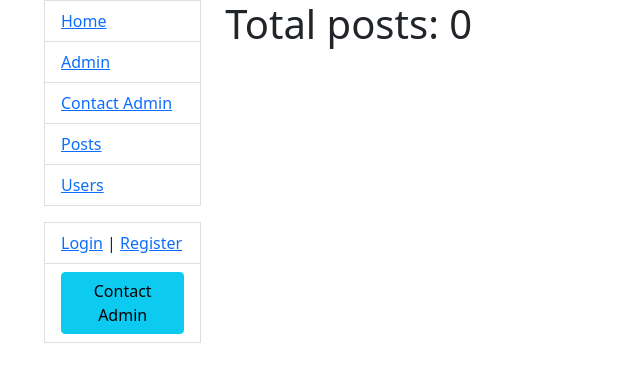
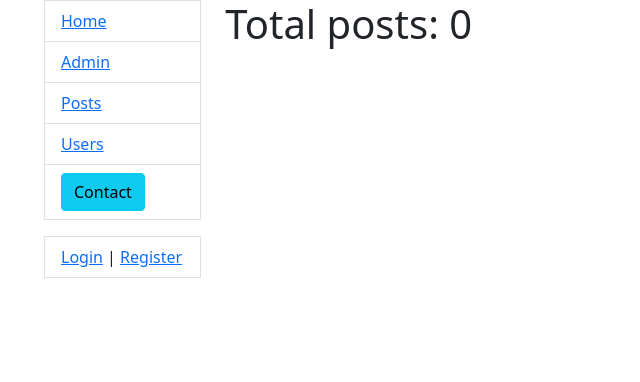
Before and after one commit to AleksandrGontarev/practical_work, a Django app: page /accounts/posts/ in a window 1280 px wide. Shown: the top 382 px of the page, without its empty margins (0-640 px from the left). Run offline with Django 4.2, Linux system fonts and the light colour scheme; parts of the project's set-up code (start-up, migrations or seed data) failed here and were passed over; some libraries are stand-ins or nearby versions.

Commit message:
fix modal

```diff
--- a/accounts/views.py
+++ b/accounts/views.py
@@ -13,27 +13,41 @@ from django.contrib import messages
 from .tasks import send_mail as celery_send_mail
 from .tasks import send_mail_to_user, send_mail_comment, send_mail_contact
 from django.core.paginator import Paginator, EmptyPage, PageNotAnInteger
+from django.http import JsonResponse
+from django.template.loader import render_to_string
+from django.views.decorators.csrf import csrf_exempt
 
 
+@csrf_exempt
 def contact_form(request):
+    data = dict()
     if request.method == "POST":
         form = ContactFrom(request.POST)
         if form.is_valid():
+            # subject = form.cleaned_data['subject']
             subject = form.cleaned_data['subject']
             from_email = form.cleaned_data['from_email']
             message = form.cleaned_data['message']
             send_mail_contact.delay(subject, message, from_email)
             messages.add_message(request, messages.SUCCESS, 'Message sent')
-            return redirect('contact')
+            data['html_contact'] = render_to_string('modal.html', {
+                'form': form})
+            # return redirect('home')
+            return JsonResponse({'form': "Ok"})
     else:
         form = ContactFrom()
-    return render(
-        request,
-        "accounts/contact.html",
-        context={
-            "form": form,
-        }
-    )
+        data['form_is_valid'] = False
+    context = {'form': form}
+    data['html_form'] = render_to_string('modal.html', context, request=request)
+
+    return JsonResponse(data)
+
+
+
+
+
+
+
 
 
 class Register(View):
@@ -194,6 +208,5 @@ class CommentCreateView(CreateView):
 
         send_mail_to_user.delay(subject=subjects, message=post)
 
-
         form.instance.posts = Post.objects.get(pk=self.kwargs['pk'])
         return super(CommentCreateView, self).form_valid(form)
--- a/myproject/context_processor.py
+++ b/myproject/context_processor.py
@@ -3,6 +3,6 @@ from accounts.forms import ContactFrom
 
 def get_context_data(request):
     context = {
-        'contact_form': ContactFrom()
+        'contact': ContactFrom()
     }
     return context
--- a/static/js/main.js
+++ b/static/js/main.js
@@ -27,11 +27,11 @@ $(function () {
       dataType: 'json',
       success: function (data) {
         if (data.form_is_valid) {
-          $("#book-table tbody").html(data.html_book_list);
-          $("#modal-book").modal("hide");
+          $("#contact .modal-content").html(data.html_contact)
+          $("#contact").modal("show");
         }
         else {
-          $("#modal-book .modal-content").html(data.html_form);
+          $("#contact .modal-content").html(data.html_form);
         }
       }
     });
@@ -42,8 +42,8 @@ $(function () {
   /* Binding */
 
   // Create book
-  $(".js-create-form").click(loadForm);
-  $("#modal-book").on("submit", ".js-book-create-form", saveForm);
+  $(".js-contact").click(loadForm);
+  $("#contact").on("submit", ".jx-jx", saveForm);
 
   // // Update book
   // $("#book-table").on("click", ".js-update-book", loadForm);
--- a/templates/base1.html
+++ b/templates/base1.html
@@ -49,14 +49,20 @@
                 <li class="list-group-item">
                     <a href="{% url 'admin:index' %}">Admin</a>
                 </li>
-                <li class="list-group-item">
-                     <a href="{% url 'contact' %}">Contact Admin</a>
-                </li>
+{#                <li class="list-group-item">#}
+{#                     <a href="{% url 'contact' %}">Contact Admin</a>#}
+{#                </li>#}
                  <li class="list-group-item">
                      <a href="{% url 'post-list' %}">Posts</a>
                  </li>
                 <li class="list-group-item">
                     <a href="{% url 'authors-list' %}">Users</a>
+                </li>
+                    <li class="list-group-item">
+                <a type="button" class="btn btn-info js-contact" href="#" data-bs-toggle="modal" data-bs-target="#contact"
+                data-url="{% url 'contact' %}">
+                         Contact
+                    </a>
                 </li>
 
             </ul>
@@ -75,15 +81,6 @@
                     <li class="list-group-item">
                         <a href="{% url 'login' %}">Login</a> | <a href="{%url 'register' %}">Register</a>
                     </li>
-                 <li class="list-group-item">
-                     <button type="button" class="btn btn-info js-create-form"
-                             data-bs-toggle="modal" data-bs-target="#contact"
-                             data-url="{% url 'contact' %}">
-
-                         Contact Admin
-
-                     </button>
-                </li>
                 </ul>
             {% endif %}
         </div>
@@ -112,15 +109,14 @@
 
 
 
-<div class="modal fade" id="contact" tabindex="-1" aria-labelledby="exampleModalLabel" aria-hidden="true">
+<div class="modal fade ajax-modal" id="contact" tabindex="-1" aria-labelledby="exampleModalLabel" aria-hidden="true">
   <div class="modal-dialog">
     <div class="modal-content">
-
-{#{% include 'modal.html' %}#}
 
     </div>
   </div>
 </div>
+
 <script src="https://cdn.jsdelivr.net/npm/bootstrap@5.0.2/dist/js/bootstrap.bundle.min.js"
         integrity="sha384-MrcW6ZMFYlzcLA8Nl+NtUVF0sA7MsXsP1UyJoMp4YLEuNSfAP+JcXn/tWtIaxVXM"
         crossorigin="anonymous"></script>
```
Also changed, not shown: templates/accounts/contact.html (+10 -11 lines), templates/modal.html (+8 -5 lines).
